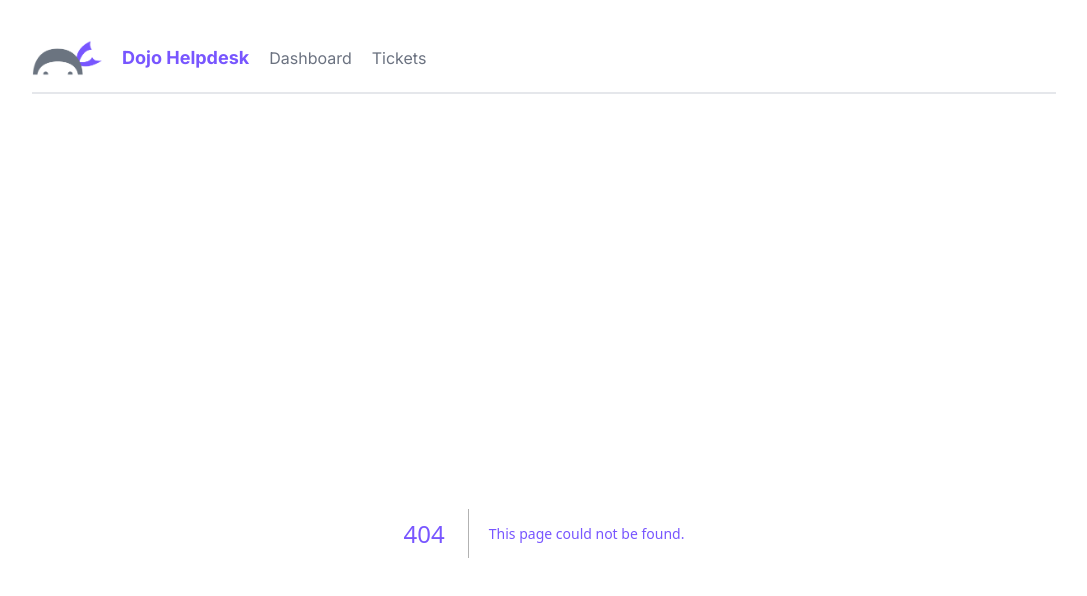
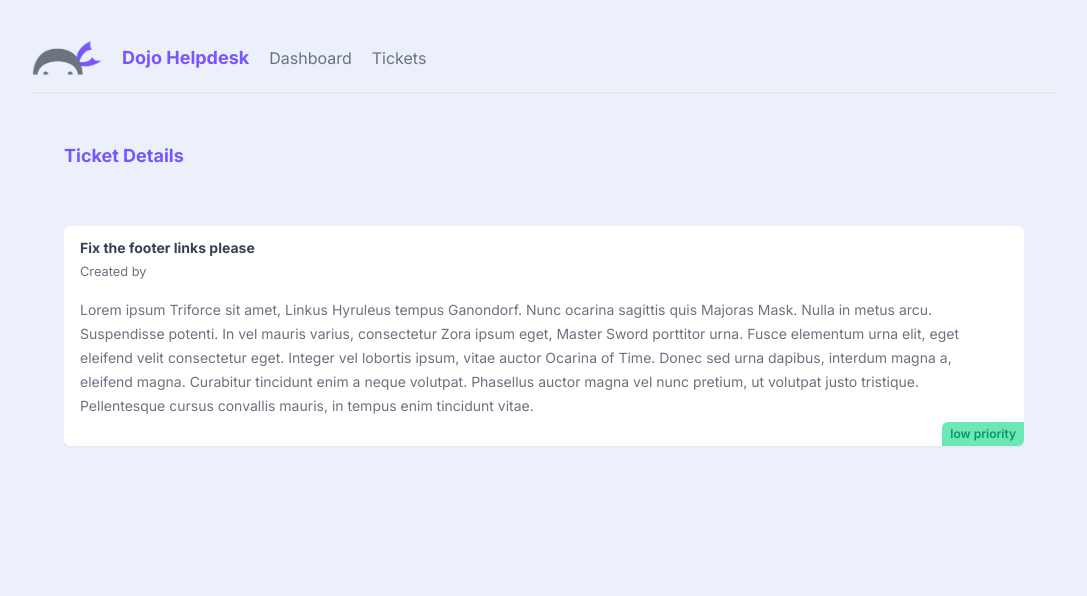
Before and after one commit to HponeMyatThu/Nextjs_basic, a Next.js app: page /tickets/1 in a window 1280 px wide. Before the commit this address had no page. Shown: the top 596 px of the page, without its empty margins (96-1183 px from the left). Built offline with nearby package versions, Linux system fonts and the light colour scheme; data requests are answered from the project's data file.

Commit message:
[ add ] fetch single

```diff
--- a/app/tickets/TicketList.jsx
+++ b/app/tickets/TicketList.jsx
@@ -1,3 +1,4 @@
+import Link from "next/link";
 import React from "react";
 
 const getTickets = async () => {
@@ -17,11 +18,13 @@
       {tickets &&
         tickets.map((ticket) => (
           <div key={ticket.id} className="card my-5">
-            <h3>{ticket.title}</h3>
-            <p>{ticket.body.slice(0, 200)}...</p>
-            <div className={`pill ${ticket.priority}`}>
-              {ticket.priority} priority
-            </div>
+            <Link href={`/tickets/${ticket.id}`}>
+              <h3>{ticket.title}</h3>
+              <p>{ticket.body.slice(0, 200)}...</p>
+              <div className={`pill ${ticket.priority}`}>
+                {ticket.priority} priority
+              </div>
+            </Link>
           </div>
         ))}
       {tickets.length === 0 && (
--- /dev/null
+++ b/app/tickets/[id]/page.jsx
@@ -0,0 +1,50 @@
+import { notFound } from "next/navigation";
+import React from "react";
+
+const dynamicParams = true;
+
+export const generateStaticParams = async () => {
+  const res = await fetch(`http://localhost:4000/tickets`);
+
+  const tickets = await res.json();
+
+  return tickets.map((ticket) => ({
+    id: ticket.id
+  }));
+};
+
+const getTicket = async (id) => {
+  const res = await fetch(`http://localhost:4000/tickets/` + id, {
+    next: {
+      revalidate: 0,
+    },
+  });
+
+  if (!res.ok) {
+    notFound();
+  }
+
+  return res.json();
+};
+
+const TicketDetail = async ({ params }) => {
+  const ticket = await getTicket(params?.id);
+
+  return (
+    <main>
+      <nav>
+        <h2>Ticket Details</h2>
+      </nav>
+      <div className="card">
+        <h3>{ticket?.title}</h3>
+        <small>Created by {ticket?.email}</small>
+        <p>{ticket?.body}</p>
+        <div className={`pill ${ticket?.priority}`}>
+          {ticket?.priority} priority
+        </div>
+      </div>
+    </main>
+  );
+};
+
+export default TicketDetail;
```
